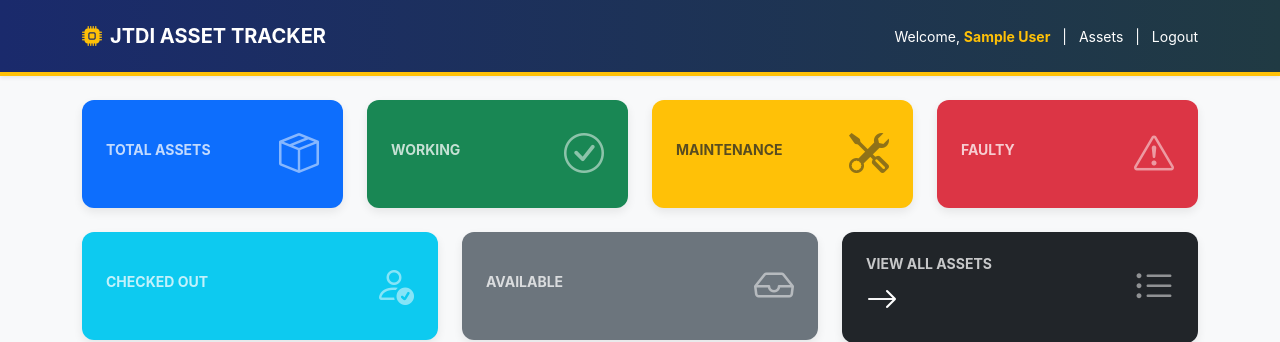
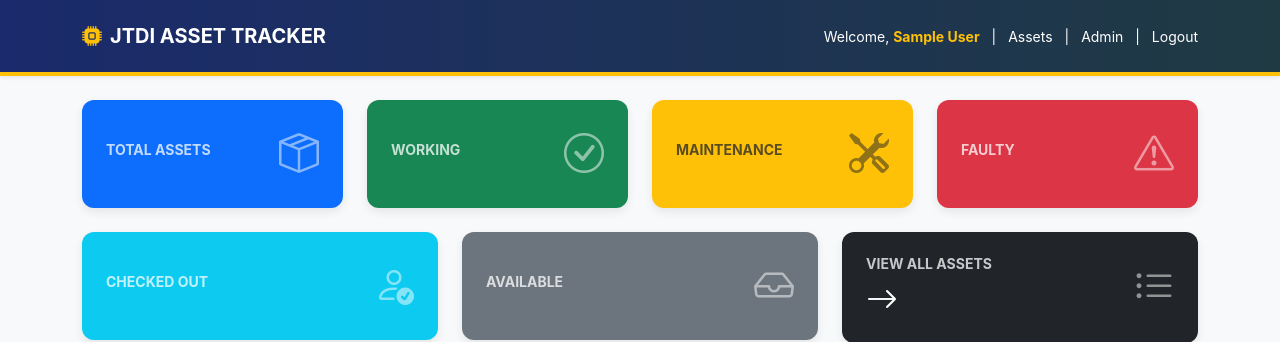
Before and after one commit to Fakhrul0029/Asset-Tracker-System-Together-, a Flask app: template templates/dashboard.html in a window 1280 px wide. Shown: the top 342 px of the page. Run offline with Flask 3, Linux system fonts and the light colour scheme; the template is opened without the code that fills it, so the values that code supplies are empty; the visitor is signed in with stand-in values (Sample User, id 1); some libraries are stand-ins or nearby versions.

Commit message:
Add Admin link for users with Admin role

```diff
--- a/templates/dashboard.html
+++ b/templates/dashboard.html
@@ -32,6 +32,10 @@
                 Welcome, <span class="fw-bold text-warning">{{ session.full_name }}</span>
                 <span class="mx-2">|</span>
                 <a href="/" class="text-white text-decoration-none">Assets</a>
+                {% if session.role == 'Admin' %}
+                <span class="mx-2">|</span>
+                <a href="/admin" class="text-white text-decoration-none">Admin</a>
+                {% endif %}
                 <span class="mx-2">|</span>
                 <a href="/logout" class="text-white text-decoration-none">Logout</a>
             </div>
```
